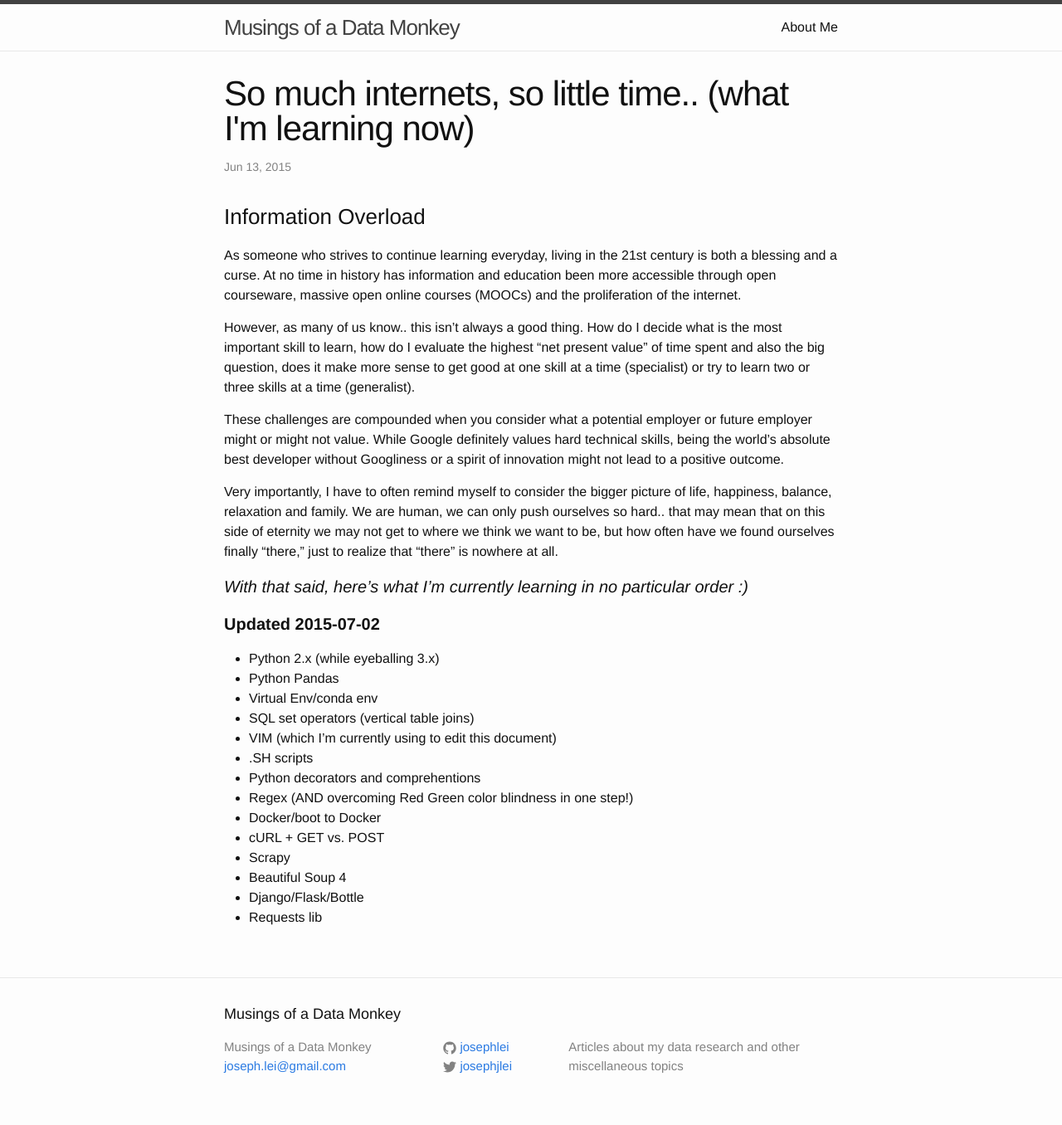
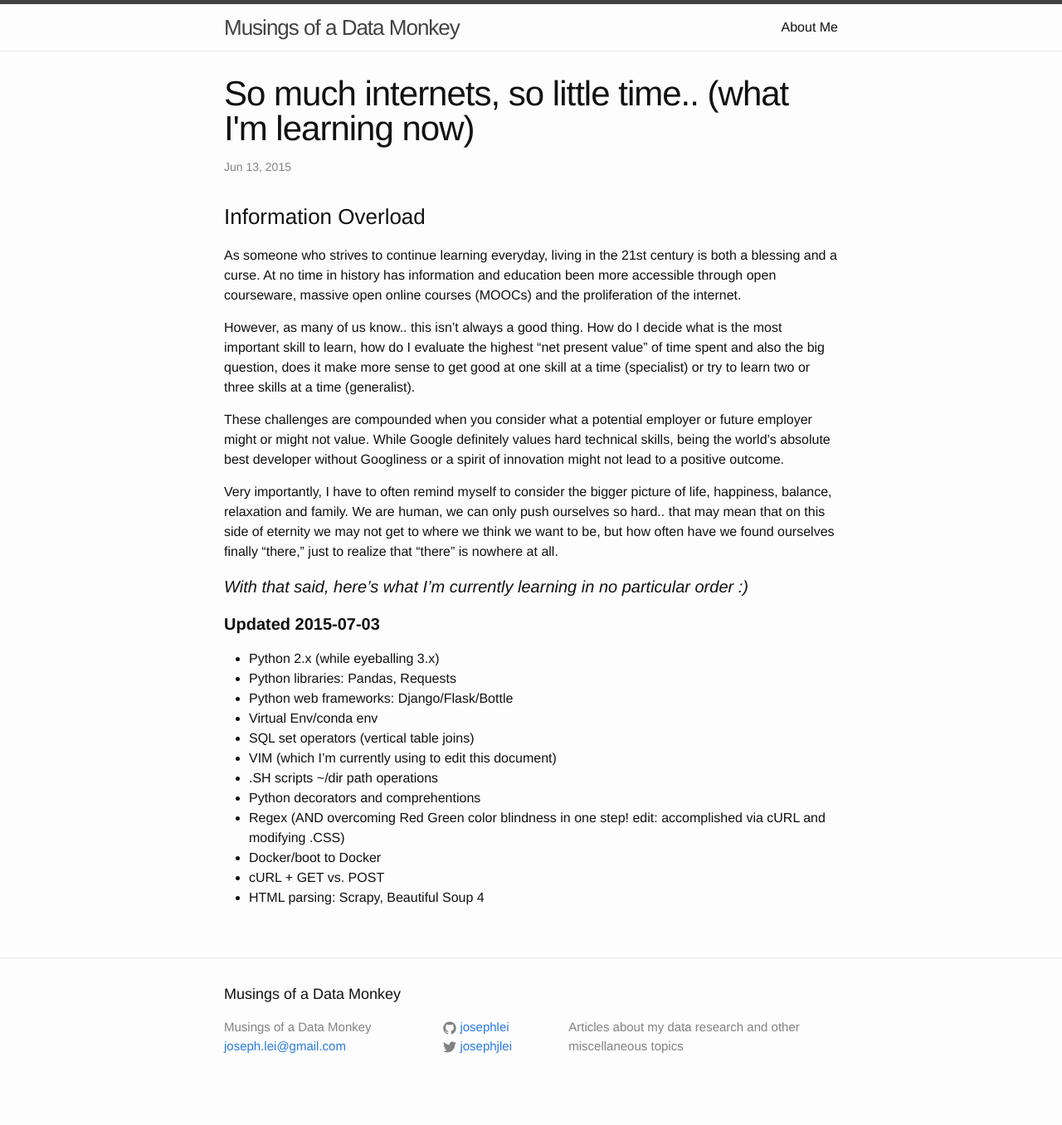
Before and after one commit to josephlei/jjl-website, a Jekyll site: the page built from _posts/2015-06-13-what-to-learn-first.markdown, in a window 1280 px wide. Shown: the whole page at 83% size. Built offline with Jekyll 4.4.1, drawn with Linux system fonts in a browser that asks for light colours; after the commit the page ends 1332 px from its top, so only the background shows below that.

Commit message:
direct shell update

```diff
--- a/_posts/2015-06-13-what-to-learn-first.markdown
+++ b/_posts/2015-06-13-what-to-learn-first.markdown
@@ -18,19 +18,17 @@ Very importantly, I have to often remind myself to consider the bigger picture o
 
 ####*With that said, here's what I'm currently learning in no particular order :)*
 
-####**Updated 2015-07-02**
+####**Updated 2015-07-03**
 
 * Python 2.x (while eyeballing 3.x)
-* Python Pandas
+* Python libraries: Pandas, Requests
+* Python web frameworks: Django/Flask/Bottle
 * Virtual Env/conda env
 * SQL set operators (vertical table joins)
 * VIM (which I'm currently using to edit this document)
-* .SH scripts
+* .SH scripts ~/dir path operations
 * Python decorators and comprehentions
-* Regex (AND overcoming Red Green color blindness in one step!)
+* Regex (AND overcoming Red Green color blindness in one step! edit: accomplished via cURL and modifying .CSS)
 * Docker/boot to Docker
 * cURL + GET vs. POST
-* Scrapy
-* Beautiful Soup 4
-* Django/Flask/Bottle
-* Requests lib
+* HTML parsing: Scrapy, Beautiful Soup 4
```
